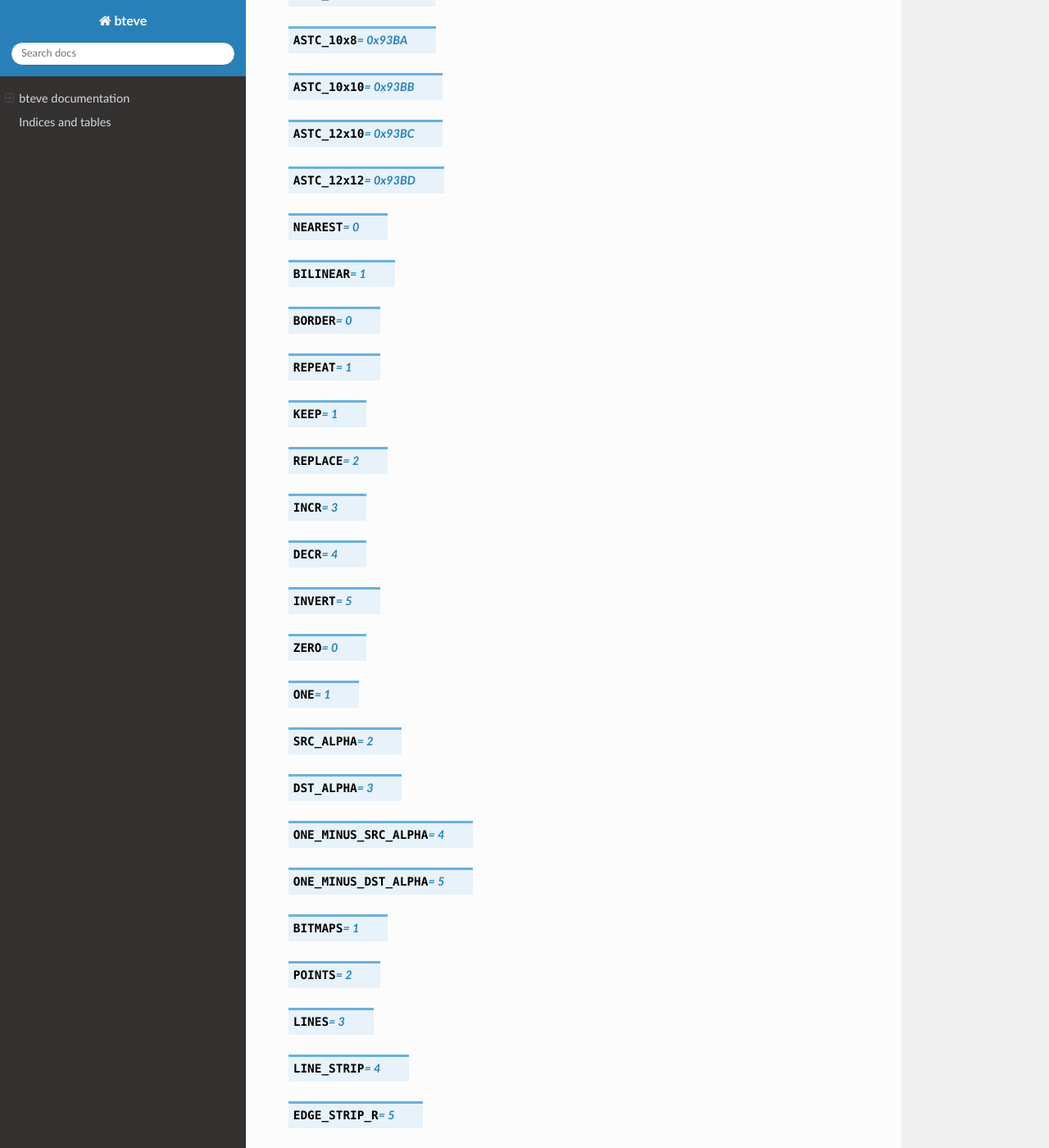
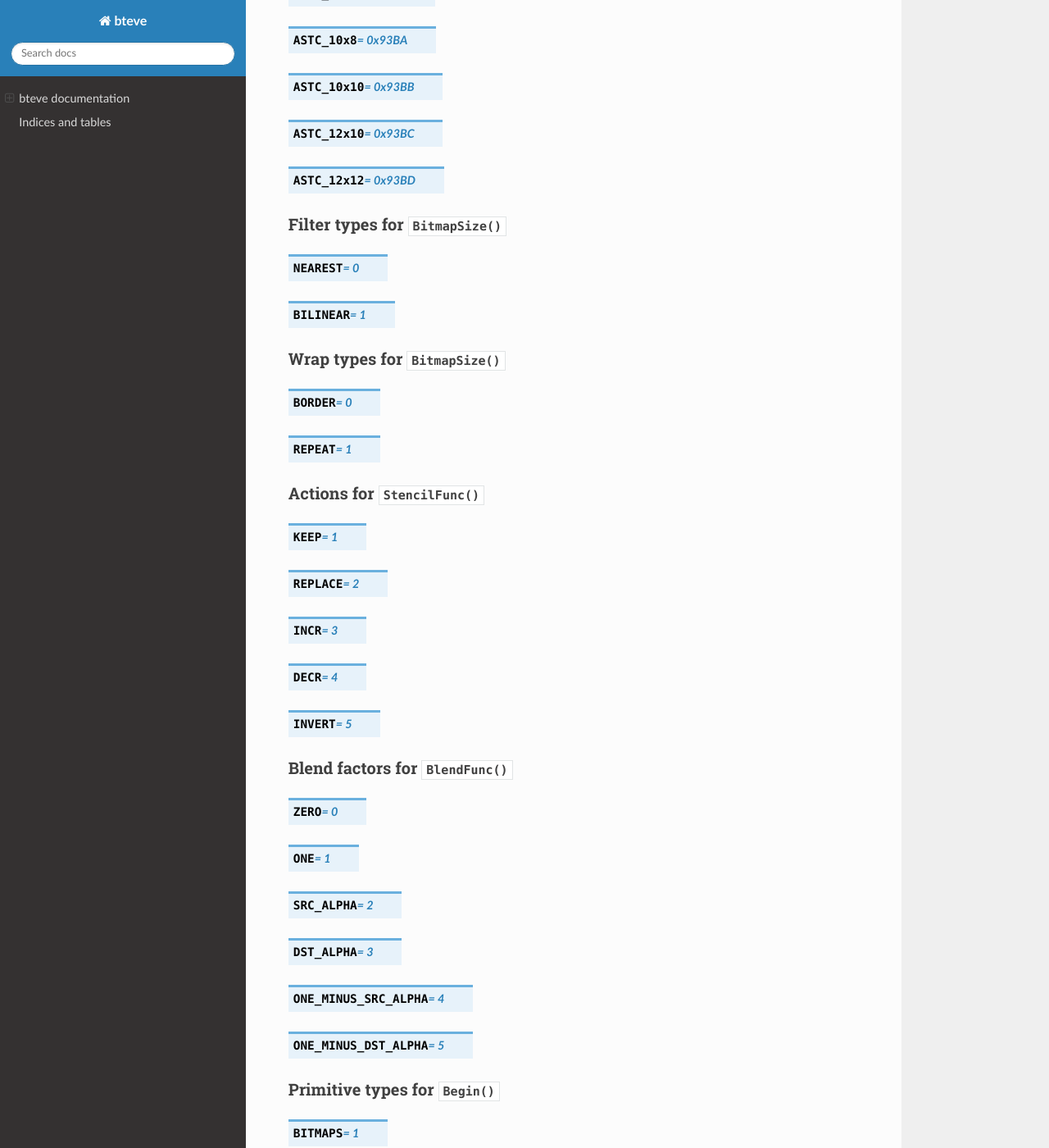
Before and after one commit to jamesbowman/py-bteve, a Sphinx documentation site: the page built from docs/index.rst, in a window 1280 px wide and 1400 px high, scrolled down 32084 px. Shown: the whole window at 82% size. Built offline with Sphinx 7.4.7 and the Read the Docs theme 2.0.0, drawn with Linux system fonts in a browser that asks for light colours; some of the changed text lies outside the part shown.

Commit message:
Section headings for constants

```diff
--- a/docs/index.rst
+++ b/docs/index.rst
@@ -1514,18 +1514,27 @@ Bitmap Formats used by :meth:`BitmapLayout`
 .. data:: ASTC_12x12
   :value: 0x93BD
 
+Filter types for :meth:`BitmapSize`
+^^^^^^^^^^^^^^^^^^^^^^^^^^^^^^^^^^^
+
 .. data:: NEAREST
   :value: 0
 
 .. data:: BILINEAR
   :value: 1
 
+Wrap types for :meth:`BitmapSize`
+^^^^^^^^^^^^^^^^^^^^^^^^^^^^^^^^^
+
 .. data:: BORDER
   :value: 0
 
 .. data:: REPEAT
   :value: 1
 
+Actions for :meth:`StencilFunc`
+^^^^^^^^^^^^^^^^^^^^^^^^^^^^^^^
+
 .. data:: KEEP
   :value: 1
 
@@ -1541,6 +1550,9 @@ Bitmap Formats used by :meth:`BitmapLayout`
 .. data:: INVERT
   :value: 5
 
+Blend factors for :meth:`BlendFunc`
+^^^^^^^^^^^^^^^^^^^^^^^^^^^^^^^^^^^
+
 .. data:: ZERO
   :value: 0
 
@@ -1559,6 +1571,9 @@ Bitmap Formats used by :meth:`BitmapLayout`
 .. data:: ONE_MINUS_DST_ALPHA
   :value: 5
 
+Primitive types for :meth:`Begin`
+^^^^^^^^^^^^^^^^^^^^^^^^^^^^^^^^^
+
 .. data:: BITMAPS
   :value: 1
 
@@ -1640,6 +1658,9 @@ Bitmap Formats used by :meth:`BitmapLayout`
 .. data:: OPT_FILL
   :value: 8192
 
+Sample formats for use with :data:`REG_PLAYBACK_FORMAT`
+^^^^^^^^^^^^^^^^^^^^^^^^^^^^^^^^^^^^^^^^^^^^^^^^^^^^^^^
+
 .. data:: LINEAR_SAMPLES
   :value: 0
 
@@ -1649,6 +1670,9 @@ Bitmap Formats used by :meth:`BitmapLayout`
 .. data:: ADPCM_SAMPLES
   :value: 2
 
+Instrument names for use with :data:`REG_SOUND`
+^^^^^^^^^^^^^^^^^^^^^^^^^^^^^^^^^^^^^^^^^^^^^^^
+
 .. data:: HARP
   :value: 0x40
 
```
Also changed, not shown: other parts of docs/index.rst (+6 -0 lines), README.md (+2 -0 lines).
